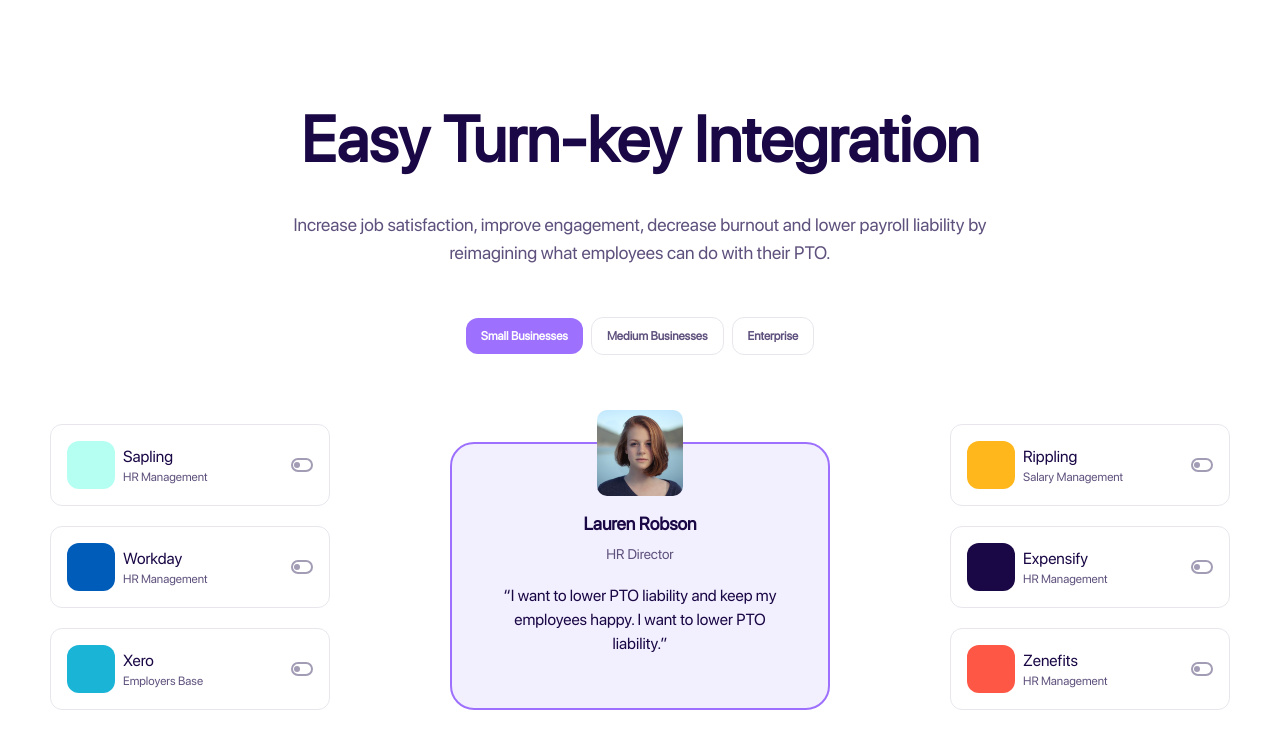
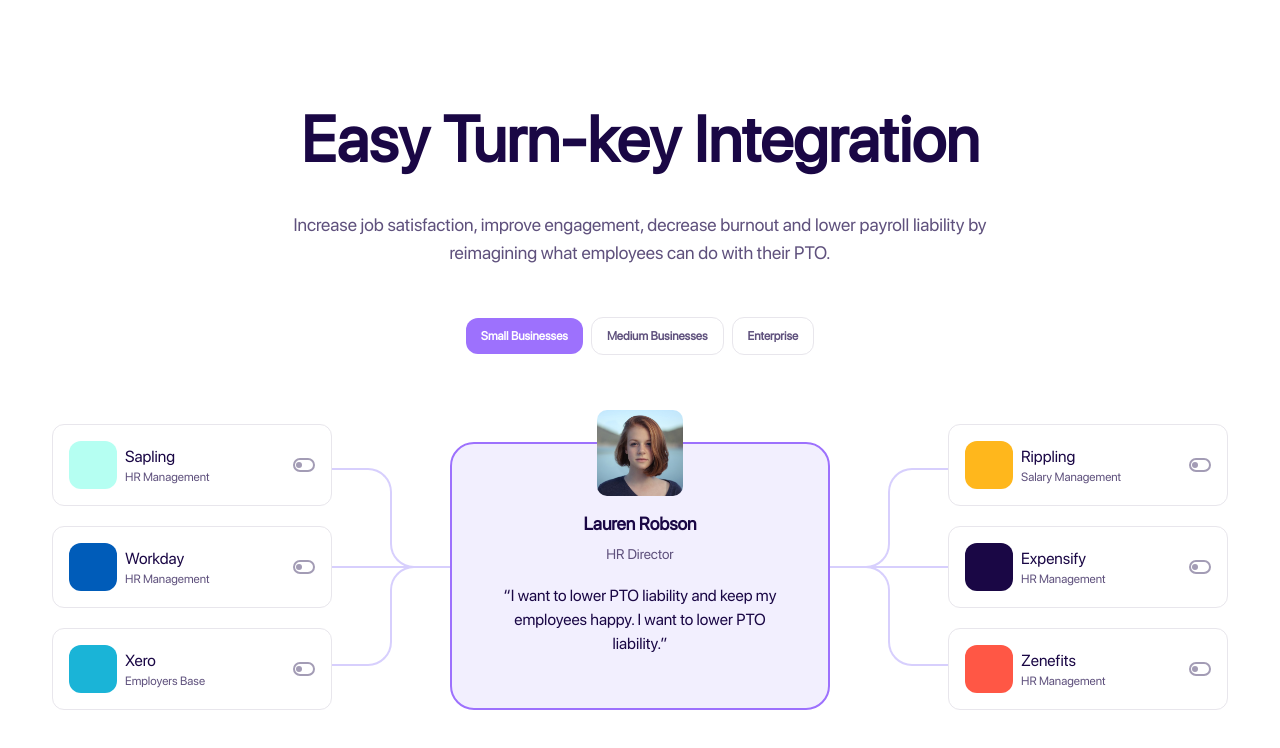
Before and after one commit to KatoMagradze/nexus-assignment, a React (Vite) app: page / in a window 1280 px wide. Shown: the top 748 px of the page. Built offline with nearby package versions, Linux system fonts and the light colour scheme.

Commit message:
feat: add connection lines

```diff
--- /dev/null
+++ b/src/components/Connection/Connection.tsx
@@ -0,0 +1,61 @@
+import React from "react";
+
+interface IConnection {
+  activeItems: number[];
+  className?: string;
+  isLeft?: boolean;
+}
+
+export const Connection: React.FC<IConnection> = ({
+  className,
+  activeItems,
+  isLeft,
+}) => {
+  const active = {
+    first: isLeft ? activeItems.includes(1) : activeItems.includes(4),
+    second: isLeft ? activeItems.includes(2) : activeItems.includes(5),
+    third: isLeft ? activeItems.includes(3) : activeItems.includes(6),
+  };
+
+  return (
+    <div className={className || ""}>
+      <div className={"mb-[-2px]"}>
+        <div
+          className={`h-[50px] w-[60px] border-2 border-l-0 border-b-0 rounded-tr-3xl relative ${
+            active.first
+              ? "border-t-primary border-r-primary z-10"
+              : "border-t-connection border-r-connection z-0"
+          }`}
+        />
+        <div
+          className={`h-[50px] w-[60px] border-2 border-t-0 border-r-0 rounded-bl-3xl ml-[58px] relative ${
+            active.first
+              ? "border-l-primary border-b-primary z-10"
+              : "border-l-connection border-b-connection z-0"
+          }`}
+        />
+      </div>
+      <div
+        className={`h-[2px] w-[118px] relative ${
+          active.second ? "bg-primary z-10" : "bg-connection z-0"
+        }`}
+      />
+      <div className={"mt-[-2px]"}>
+        <div
+          className={`h-[50px] w-[60px] border-2 border-r-0  border-b-0 rounded-tl-3xl ml-[58px] relative ${
+            active.third
+              ? "border-t-primary border-l-primary z-10"
+              : "border-t-connection border-l-connection z-0"
+          }`}
+        />
+        <div
+          className={`h-[50px] w-[60px] border-2 border-t-0  border-l-0  rounded-br-3xl relative ${
+            active.third
+              ? "border-r-primary border-b-primary z-10"
+              : "border-r-connection border-b-connection z-0"
+          }`}
+        />
+      </div>
+    </div>
+  );
+};
--- a/src/modules/Layout/Layout.tsx
+++ b/src/modules/Layout/Layout.tsx
@@ -7,6 +7,7 @@ import {
 import { Icon } from "../../components/index";
 import { PersonCard } from "./PersonCard/PersonCard";
 import Person from "../../assets/jpg/Person.jpg";
+import { Connection } from "../../components/Connection/Connection";
 
 const managementItems: IManagementItem[] = [
   {
@@ -66,6 +67,8 @@ export const Layout = () => {
     }));
   };
 
+  console.log(selectedActives[activeTab], "selectedActives");
+
   return (
     <>
       <Tabs
@@ -87,7 +90,7 @@ export const Layout = () => {
         className={"mb-[69px]"}
         onChange={(active) => setActiveTab(active)}
       />
-      <div className={"flex justify-center items-end gap-[120px]"}>
+      <div className={"flex justify-center items-end"}>
         <div className={"flex flex-col gap-5"}>
           {managementItems.slice(0, 3).map((item) => {
             return (
@@ -104,6 +107,12 @@ export const Layout = () => {
           })}
         </div>
 
+        <Connection
+          className={"self-center"}
+          activeItems={selectedActives[activeTab]}
+          isLeft
+        />
+
         <PersonCard
           name={"Lauren Robson"}
           specialization={"HR Director"}
@@ -111,6 +120,11 @@ export const Layout = () => {
             "“I want to lower PTO liability and keep my employees happy. I want to lower PTO liability.”"
           }
           image={Person}
+        />
+
+        <Connection
+          className={"self-center scale-x-[-1]"}
+          activeItems={selectedActives[activeTab]}
         />
 
         <div className={"flex flex-col gap-5"}>
--- a/tailwind.config.js
+++ b/tailwind.config.js
@@ -14,9 +14,13 @@ export default {
         grey: "#E8E6EC",
         darkgrey: "#A39CB5",
         "primary-light": "#F2EFFE",
+        connection: "#D7CFFD",
       },
       fontSize: {
         "6xl": "4rem",
+      },
+      screens: {
+        lg: "1124px",
       },
     },
   },
```
